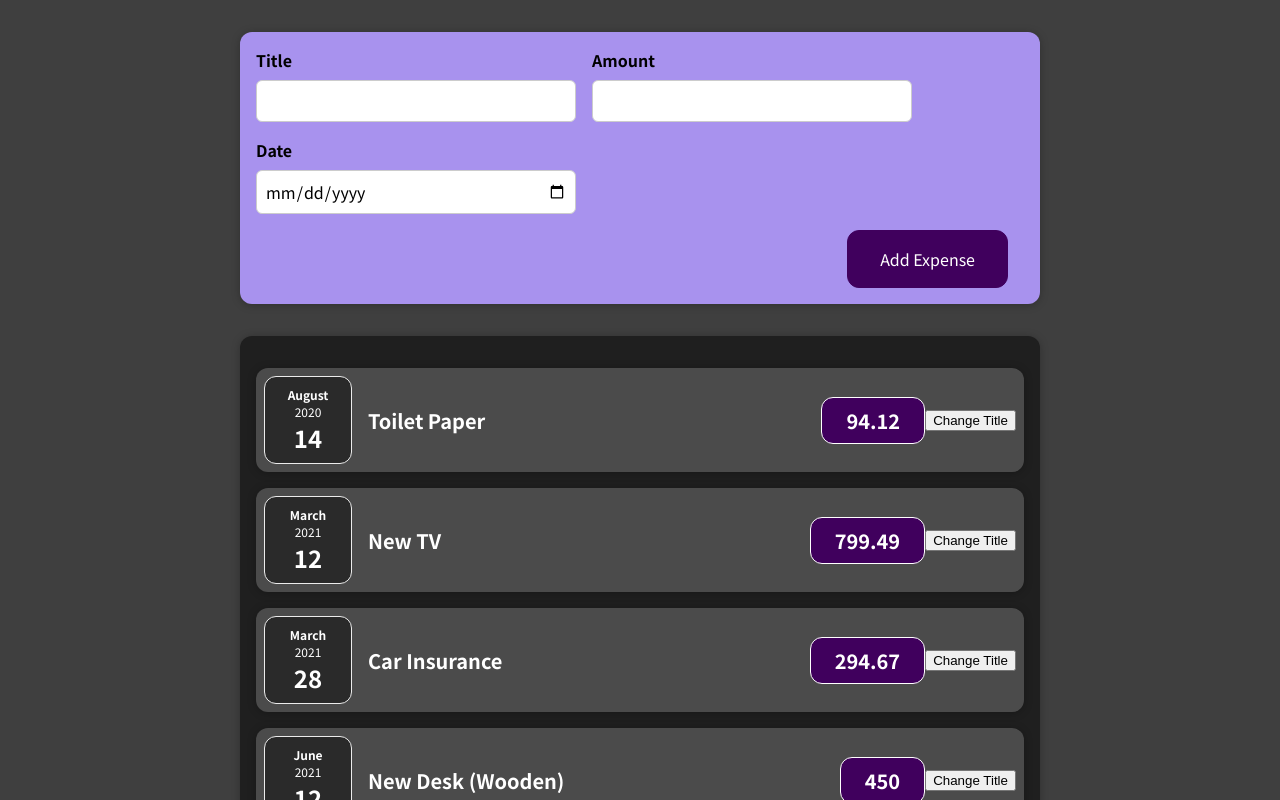
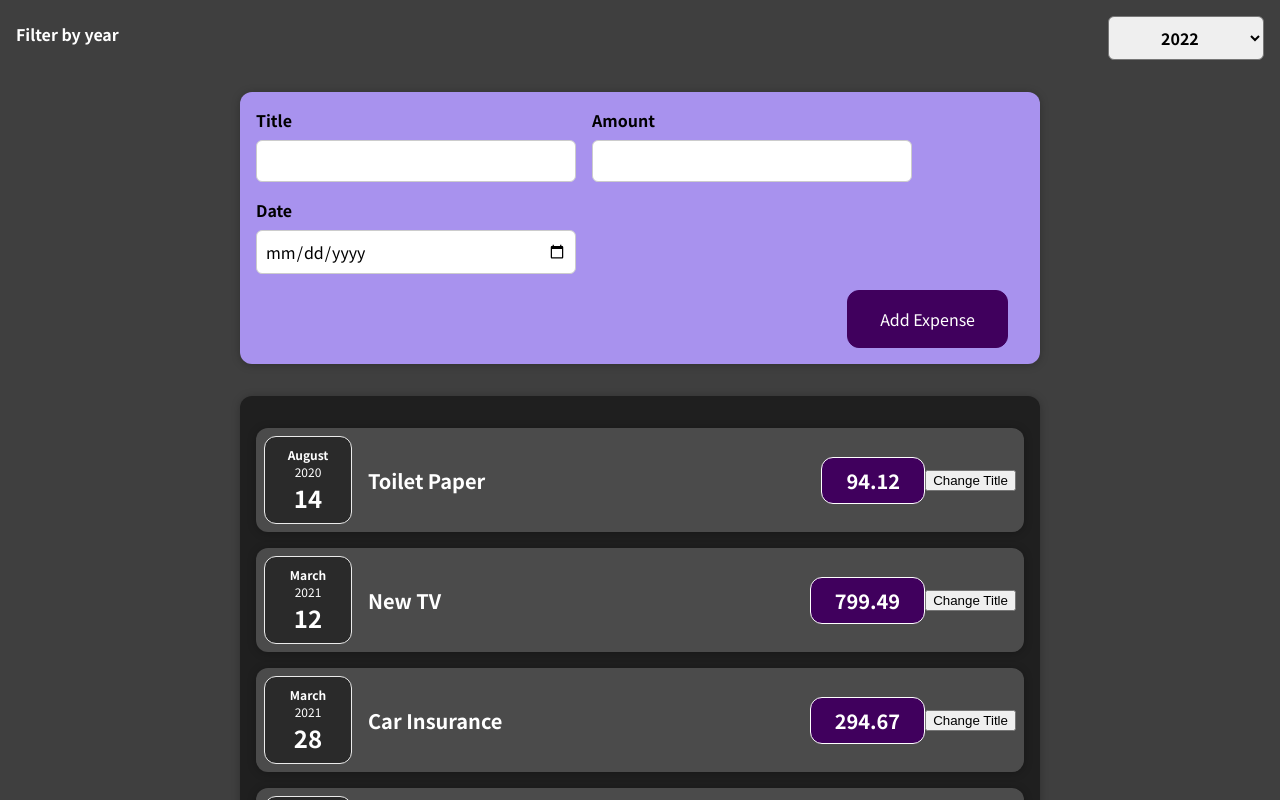
Before and after one commit to awar7118/01-starting-setup, a React (Create React App) app: page / in a window 1280 px wide. Shown: the top 800 px of the page. Built offline with nearby package versions, Linux system fonts and the light colour scheme.

Commit message:
added dropdown for years for filter

```diff
--- a/src/App.js
+++ b/src/App.js
@@ -1,4 +1,5 @@
 import Expenses from "./components/Expenses/Expenses";
+import ExpensesFilter from "./components/Expenses/ExpensesFilter";
 import NewExpense from "./components/NewExpense/NewExpense";
 function App() {
   const expenses = [
@@ -30,6 +31,9 @@ function App() {
   return (
     <div>
       <div>
+        <ExpensesFilter></ExpensesFilter>
+      </div>
+      <div>
         <NewExpense onAddExpense={addExpenseHandler} />
       </div>
       <div>
```
